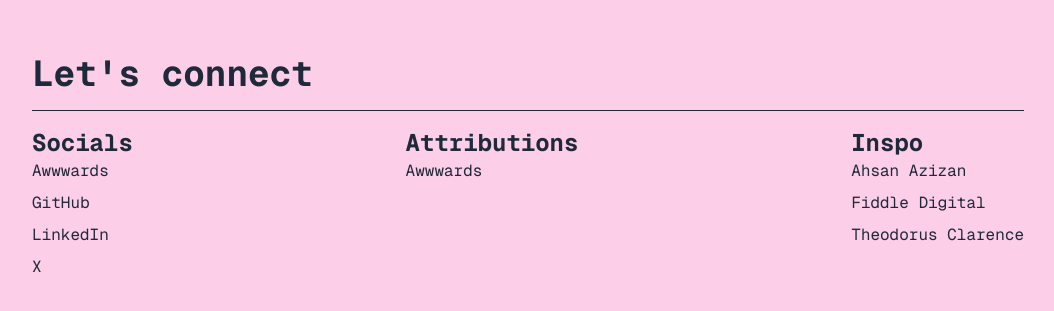
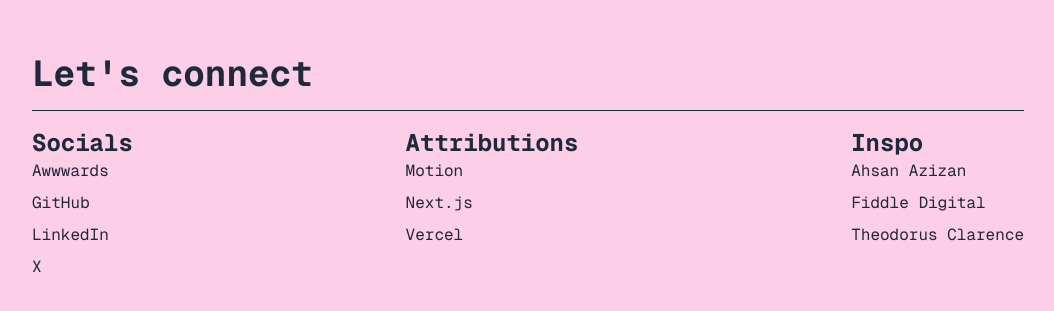
Before and after one commit to fadhilkholaf/dhil.xyz, a Next.js app: page /about in a window 1280 px wide. Shown: the part 874-1185 px from the top of the page, without its empty margins (112-1166 px from the left). Built offline with nearby package versions, Linux system fonts and the light colour scheme.

Commit message:
feat: Update links to open in new tabs; modify footer attributions and improve link accessibility

```diff
--- a/src/app/(main)/_components/parts/Hero.tsx
+++ b/src/app/(main)/_components/parts/Hero.tsx
@@ -32,9 +32,15 @@
             <span className="underline">More about me</span> →
           </PageTransitionLink>
           <div className="flex flex-wrap gap-4">
-            <Link href="https://github.com/fadhilkholaf">GitHub</Link>
-            <Link href="https://x.com/fadhilkholaf">X</Link>
-            <Link href="https://github.com/in/fadhilkholaf">LinkedIn</Link>
+            <Link href="https://github.com/fadhilkholaf" target="_blank">
+              GitHub
+            </Link>
+            <Link href="https://x.com/fadhilkholaf" target="_blank">
+              X
+            </Link>
+            <Link href="https://github.com/in/fadhilkholaf" target="_blank">
+              LinkedIn
+            </Link>
           </div>
         </div>
         <Image
--- a/src/app/(main)/_components/parts/Mood.tsx
+++ b/src/app/(main)/_components/parts/Mood.tsx
@@ -30,6 +30,7 @@
           {data && (
             <Link
               href={data.url}
+              target="_blank"
               onPointerEnter={() =>
                 setCursorImage(data ? data.image : "/images/home/lily.jpg")
               }
--- a/src/components/Footer.tsx
+++ b/src/components/Footer.tsx
@@ -33,8 +33,16 @@
 
 const attributions: { title: string; href: string }[] = [
   {
-    title: "Awwwards",
-    href: "https://awwwards.com/fadhilkholaf",
+    title: "Motion",
+    href: "https://motion.dev",
+  },
+  {
+    title: "Next.js",
+    href: "https://nextjs.org",
+  },
+  {
+    title: "Vercel",
+    href: "https://vercel.com",
   },
 ];
 
@@ -67,6 +75,7 @@
             {socials.map((social, i) => (
               <li key={i}>
                 <Link
+                  target="_blank"
                   href={social.href}
                   className="before:ease-out-cubic relative inline-block w-full no-underline before:absolute before:bottom-0 before:left-0 before:h-px before:w-full before:origin-right before:scale-x-0 before:bg-gray-800 before:transition-transform before:duration-[250ms] hover:before:origin-left hover:before:scale-x-100"
                 >
@@ -82,6 +91,7 @@
             {attributions.map((attribute, i) => (
               <li key={i}>
                 <Link
+                  target="_blank"
                   href={attribute.href}
                   className="before:ease-out-cubic relative inline-block w-full no-underline before:absolute before:bottom-0 before:left-0 before:h-px before:w-full before:origin-right before:scale-x-0 before:bg-gray-800 before:transition-transform before:duration-[250ms] hover:before:origin-left hover:before:scale-x-100"
                 >
@@ -97,6 +107,7 @@
             {inspo.map((insp, i) => (
               <li key={i}>
                 <Link
+                  target="_blank"
                   href={insp.href}
                   className="before:ease-out-cubic relative inline-block w-full no-underline before:absolute before:bottom-0 before:left-0 before:h-px before:w-full before:origin-right before:scale-x-0 before:bg-gray-800 before:transition-transform before:duration-[250ms] hover:before:origin-left hover:before:scale-x-100"
                 >
```
